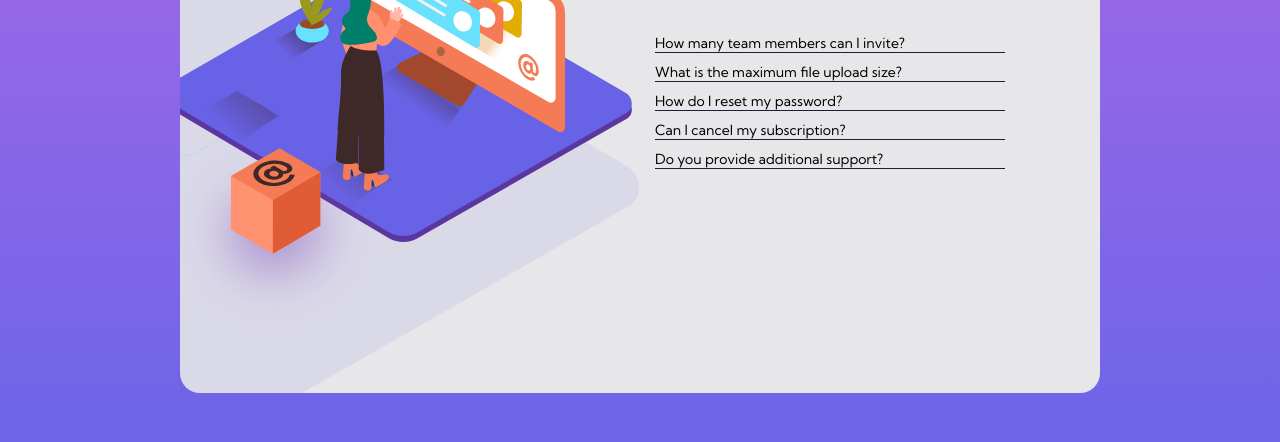
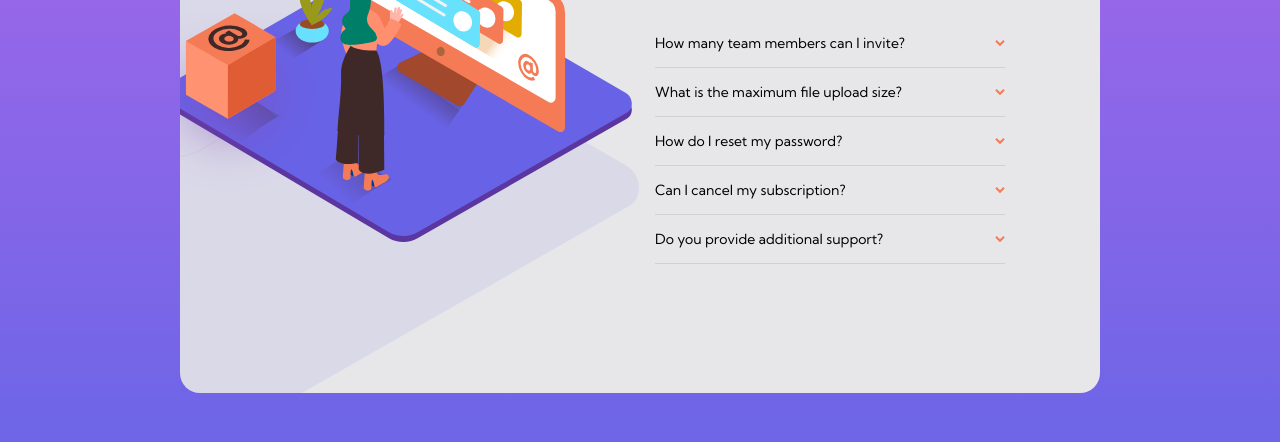
Before and after one commit to javiermontcerda/challenges-frontmentor, a plain HTML site: page 05-faq-accordion-card-main/index.html in a window 1280 px wide. Shown: the part 262-704 px from the top of the page. Drawn offline with Linux system fonts and the light colour scheme.

Commit message:
FAQ block interaction

```diff
--- a/05-faq-accordion-card-main/css/style.css
+++ b/05-faq-accordion-card-main/css/style.css
@@ -36,9 +36,8 @@
 }
 .card {
     margin: auto;
-    min-width: 920px;
-    min-height: 510px;
-    max-height: 510px;
+    min-width: 880px;
+    height: 510px;
     border-radius: 20px;
     background-color: var(--light);
 
@@ -58,7 +57,8 @@
 }
 .card__box {
     position: relative;
-    top: -100px;
+    top: -235px;
+    right: 45px;
 }
 .card__title {
     padding-top: 75px;
@@ -78,14 +78,26 @@
 }
 
 .card__item {
-    border-bottom: 1px solid var(--secondary);
-    margin: 0px 0px 10px 0px;
+    border-bottom: 1px solid rgb(209, 209, 209);
+    margin: 0px 0px 15px 0px;
 }
+
 .card__question {
+    display: flex;
+    align-items: center;
+    justify-content: space-between;
     cursor: pointer;
+    margin-bottom: 15px;
 }
 .card__question:hover {
     color: var(--primary);
+}
+.card__arrow {
+    position: relative;
+    height: 7px;
+    width: 10px;
+    transform: rotate(0deg);
+    transition: all 0.15s;
 }
 
 .card__answer {
@@ -94,10 +106,19 @@
 
     cursor: none;
     display: none;
+    color: grey;
 }
 
-input[type="radio"]:checked ~ .card__question .card__answer {
+input[type="radio"]:checked ~ .card__answer {
     display: block;
+}
+
+input[type="radio"]:checked ~ .card__question .card__arrow {
+    transform: rotate(180deg);
+}
+
+input[type="radio"]:checked ~ .card__question p {
+    font-weight: 700;
 }
 
 input[type="radio"] {
--- a/05-faq-accordion-card-main/index.html
+++ b/05-faq-accordion-card-main/index.html
@@ -23,51 +23,58 @@
 
 				<li class="card__item">
 					<input type="radio" name="question" id="q1" />
+
 					<label for="q1" class="card__question">
-							How many team members can I invite?
+						<p>How many team members can I invite?</p>
+						<img class="card__arrow" src="./images/icon-arrow-down.svg" alt="" />
+					</label>
 
-							<p class="card__answer">You can invite up to 2 additional users on the Free plan. There is no limit on team members for the Premium plan</p>
-						</label>
+					<p class="card__answer">You can invite up to 2 additional users on the Free plan. There is no limit on team members
+						for the Premium plan</p>
 				</li>
 
 				<li class="card__item">
-            <input type="radio" name="question" id="q2"/>
+					<input type="radio" name="question" id="q2" />
+
 					<label for="q2" class="card__question">
-								What is the maximum file upload size?
+						<p>What is the maximum file upload size?</p>
+						<img class="card__arrow" src="./images/icon-arrow-down.svg" alt="" />
+					</label>
 
 					<p class="card__answer">No more than 2GB. All files in your account must fit your allotted storage space.</p>
-						</label>
 				</li>
 
 				<li class="card__item">
+					<input type="radio" name="question" id="q3" />
 
-						<input type="radio" name="question" id="q3" />
 					<label for="q3" class="card__question">
-							How do I reset my password?
+						<p>How do I reset my password?</p>
+						<img class="card__arrow" src="./images/icon-arrow-down.svg" alt="" />
+					</label>
 
 					<p class="card__answer">Click “Forgot password” from the login page or “Change password” from your profile page. A reset link will be emailed to you.</p>
-
-						</label>
 				</li>
 
 				<li class="card__item">
 					<input type="radio" name="question" id="q4" />
+
 					<label for="q4" class="card__question">
-						Can I cancel my subscription?
+						<p>Can I cancel my subscription?</p>
+						<img class="card__arrow" src="./images/icon-arrow-down.svg" alt="" />
+					</label>
 
 					<p class="card__answer">Yes! Send us a message and we’ll process your request no questions asked.</p>
-
-						</label>
 				</li>
 
 				<li class="card__item">
 					<input type="radio" name="question" id="q5" />
+
 					<label for="q5" class="card__question">
-						Do you provide additional support?
+						<p>Do you provide additional support?</p>
+						<img class="card__arrow" src="./images/icon-arrow-down.svg" alt="" />
+					</label>
 
 					<p class="card__answer">Chat and email support is available 24/7. Phone lines are open during normal business hours.</p>
-
-						</label>
 				</li>
 
 			</ul>
```
Lines whose indentation alone changed are shown as unchanged.
